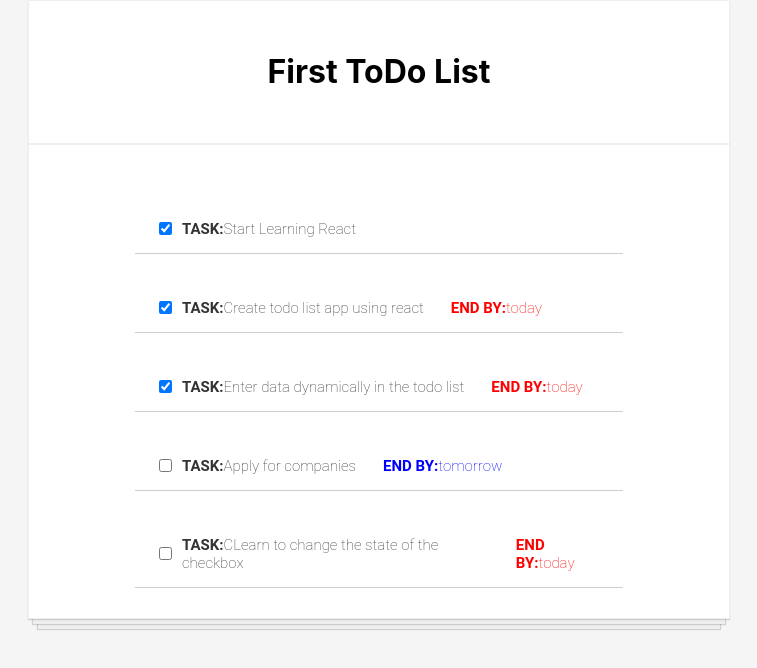
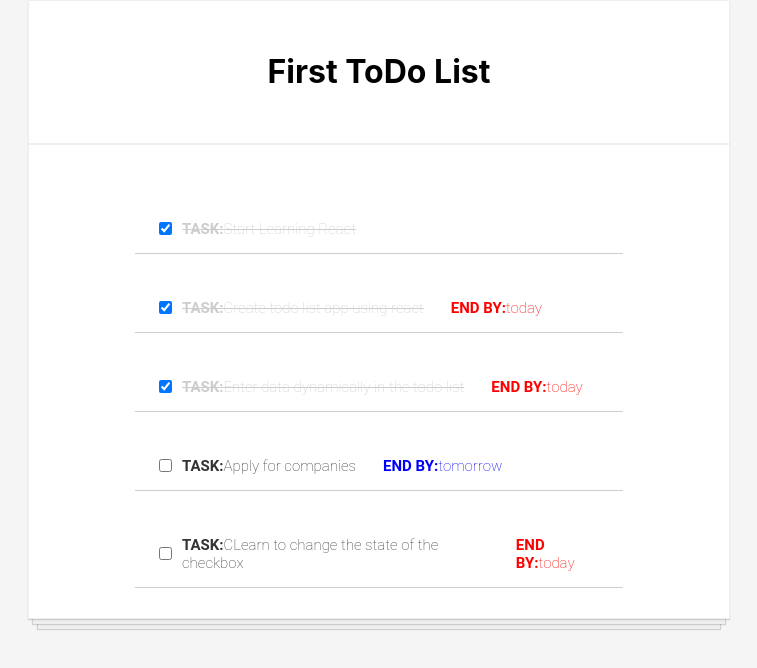
Before and after one commit to kaustubh285/React-todo-app, a React (Create React App) app: page / in a window 1280 px wide. Shown: the top 668 px of the page, without its empty margins (261-1018 px from the left). Built offline with nearby package versions, Linux system fonts and the light colour scheme.

Commit message:
final styles added

```diff
--- a/src/Check.js
+++ b/src/Check.js
@@ -3,10 +3,15 @@ import "./check.css"
 
 let Check = (props) =>{
     console.log(props)
+
+    const taskOver ={
+        color:"#cdcdcd",
+        textDecoration : "line-through"
+    }
     return(
         <div className="todo-item">
             <input type="checkbox" checked={props.tasktodo.complete} onChange={()=> props.isComplete(props.tasktodo.id)}></input>
-            <p >
+            <p style={props.tasktodo.complete ? taskOver : null}>
                 <b>TASK:</b>
                 {props.tasktodo.task}
             </p>
```
